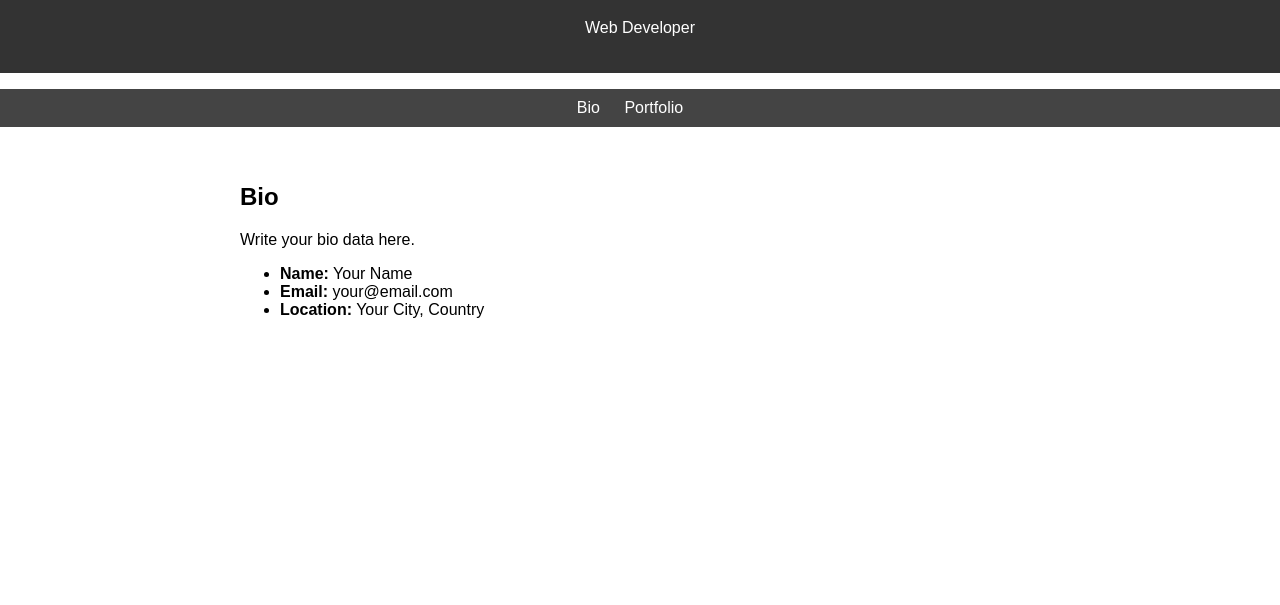
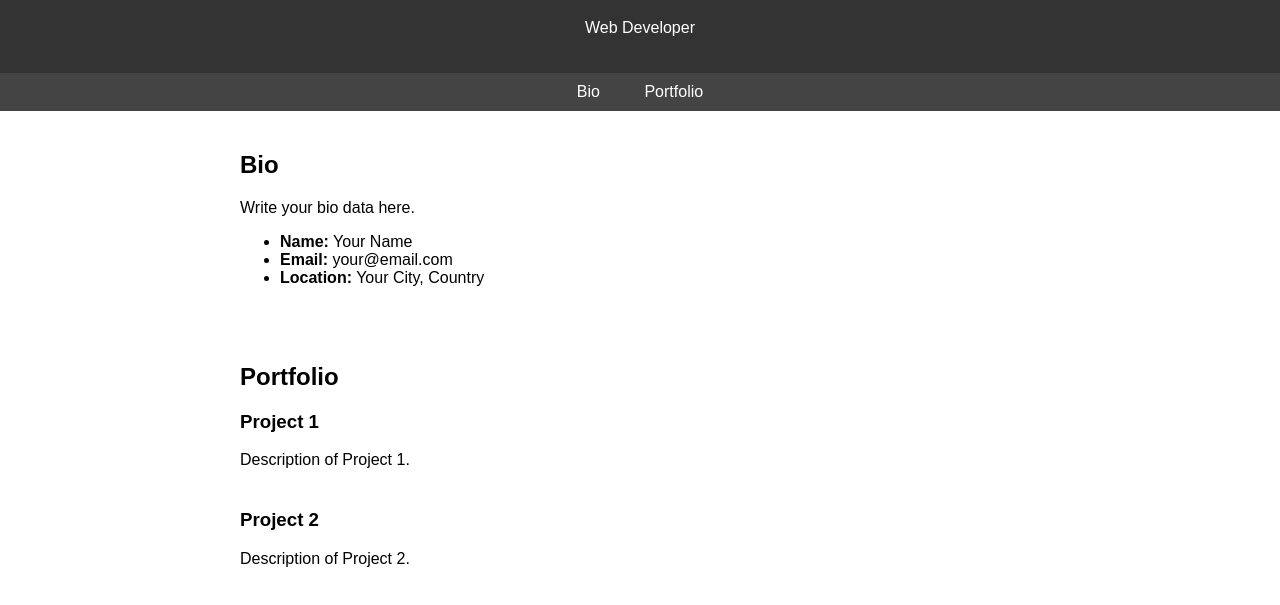
Before and after one commit to sumadevim/Suma-Portfolio, a plain HTML site: page index.html in a window 1280 px wide. Shown: the part 81-686 px from the top of the page. Drawn offline with Linux system fonts and the light colour scheme.

Commit message:
Update index.html

```diff
--- a/index.html
+++ b/index.html
@@ -3,7 +3,38 @@
 <head>
     <meta charset="UTF-8">
     <title>Your Name - Portfolio</title>
-    <link rel="stylesheet" href="styles.css">
+    <style>
+        /* Add your CSS styles here */
+        body {
+            font-family: Arial, sans-serif;
+            margin: 0;
+            padding: 0;
+        }
+        header {
+            background-color: #333;
+            color: #fff;
+            text-align: center;
+            padding: 20px;
+        }
+        nav {
+            background-color: #444;
+            text-align: center;
+            padding: 10px;
+        }
+        nav a {
+            color: #fff;
+            text-decoration: none;
+            margin: 0 20px;
+        }
+        .container {
+            max-width: 800px;
+            margin: 0 auto;
+            padding: 20px;
+        }
+        .project {
+            margin-bottom: 40px;
+        }
+    </style>
 </head>
 <body>
     <header>
@@ -11,12 +42,11 @@
         <p>Web Developer</p>
     </header>
     <nav>
-        <ul>
-            <li><a href="index.html">Bio</a></li>
-            <li><a href="portfolio.html">Portfolio</a></li>
-        </ul>
+        <a href="#bio">Bio</a>
+        <a href="#portfolio">Portfolio</a>
     </nav>
-    <section class="container">
+
+    <section class="container" id="bio">
         <h2>Bio</h2>
         <p>Write your bio data here.</p>
         <ul>
@@ -26,5 +56,20 @@
             <!-- Add more bio data as needed -->
         </ul>
     </section>
+
+    <section class="container" id="portfolio">
+        <h2>Portfolio</h2>
+        <div class="project">
+            <h3>Project 1</h3>
+            <p>Description of Project 1.</p>
+            <!-- Add images, links, and additional project details here -->
+        </div>
+
+        <div class="project">
+            <h3>Project 2</h3>
+            <p>Description of Project 2.</p>
+            <!-- Add images, links, and additional project details here -->
+        </div>
+    </section>
 </body>
 </html>
```
